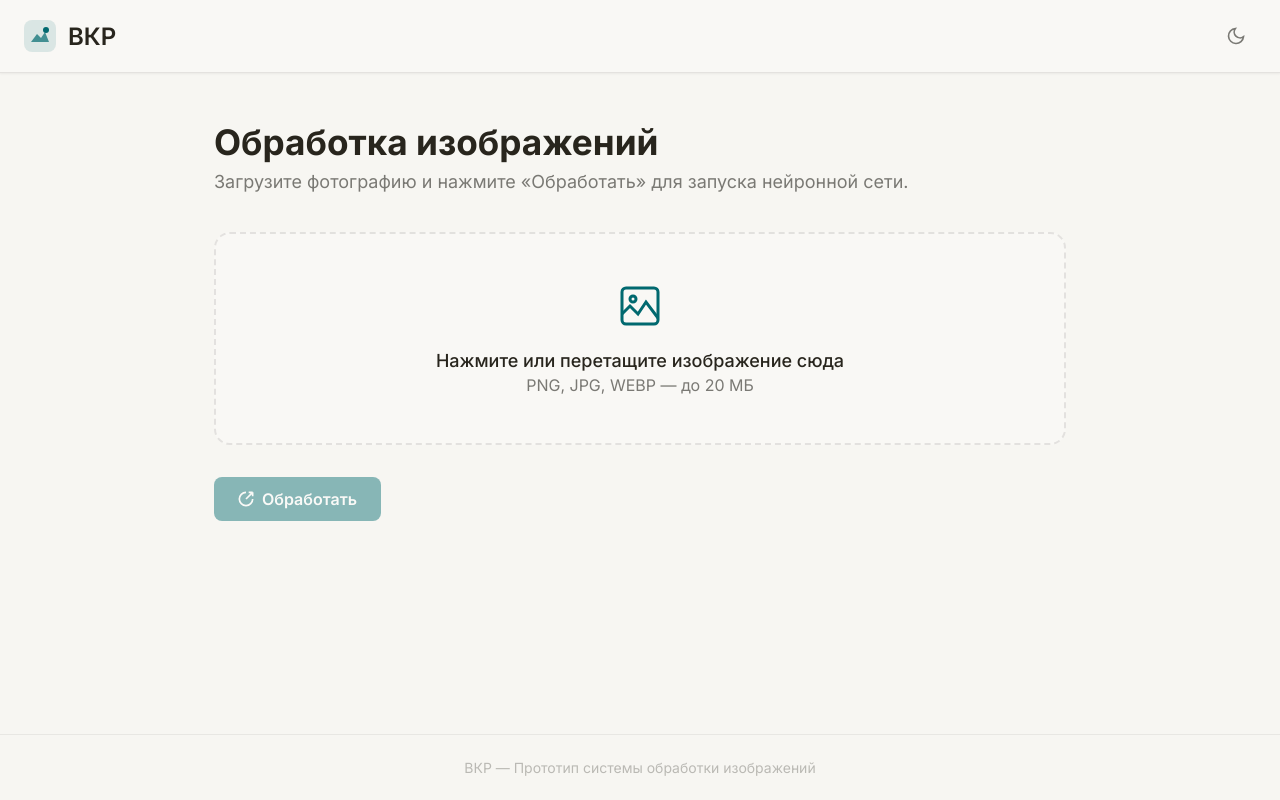
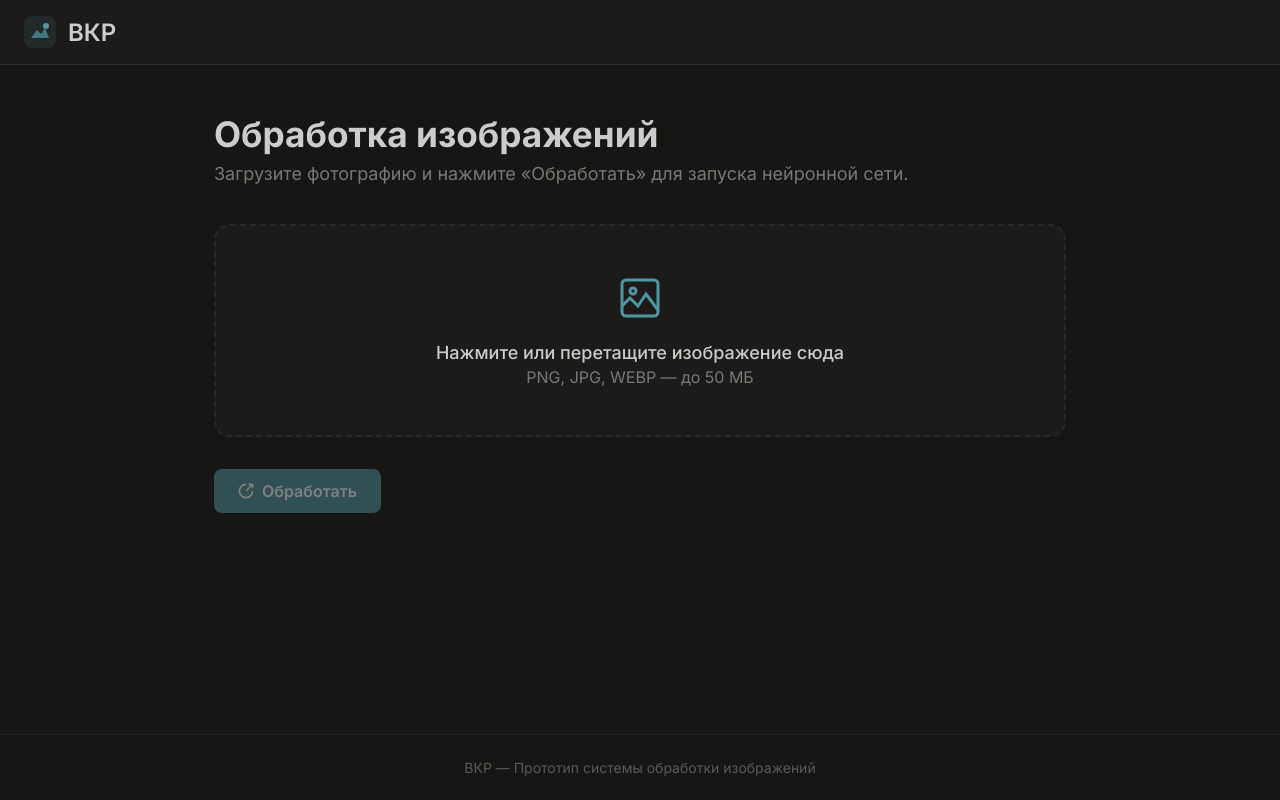
Before and after one commit to vsyroc/a_vkr, a FastAPI app: page / in a window 1280 px wide. Run offline with FastAPI, Linux system fonts and the light colour scheme; parts of the project's set-up code (start-up, migrations or seed data) failed here and were passed over.

Commit message:
refactor: index.html

```diff
--- a/app/templates/index.html
+++ b/app/templates/index.html
@@ -8,39 +8,7 @@
   <link rel="preconnect" href="https://fonts.gstatic.com" crossorigin>
   <link href="https://fonts.googleapis.com/css2?family=Inter:wght@300..700&display=swap" rel="stylesheet">
   <style>
-    /* === DESIGN TOKENS === */
-    :root, [data-theme="light"] {
-      --color-bg:               #f7f6f2;
-      --color-surface:          #f9f8f5;
-      --color-surface-2:        #ffffff;
-      --color-surface-offset:   #f0ede8;
-      --color-border:           rgba(40,37,29,.10);
-      --color-divider:          rgba(40,37,29,.07);
-      --color-text:             #28251d;
-      --color-text-muted:       #7a7974;
-      --color-text-faint:       #bab9b4;
-      --color-primary:          #01696f;
-      --color-primary-hover:    #0c4e54;
-      --color-primary-active:   #0f3638;
-      --color-primary-hl:       #cedcd8;
-      --color-error:            #a12c7b;
-      --color-success:          #437a22;
-      --radius-sm: .375rem; --radius-md: .5rem; --radius-lg: .75rem; --radius-xl: 1rem; --radius-full: 9999px;
-      --shadow-sm: 0 1px 2px rgba(40,37,29,.06);
-      --shadow-md: 0 4px 12px rgba(40,37,29,.08);
-      --shadow-lg: 0 12px 32px rgba(40,37,29,.12);
-      --transition: 180ms cubic-bezier(.16,1,.3,1);
-      --space-1:.25rem; --space-2:.5rem; --space-3:.75rem; --space-4:1rem;
-      --space-5:1.25rem; --space-6:1.5rem; --space-8:2rem; --space-10:2.5rem;
-      --space-12:3rem; --space-16:4rem;
-      --text-xs:clamp(.75rem,.7rem + .25vw,.875rem);
-      --text-sm:clamp(.875rem,.8rem + .35vw,1rem);
-      --text-base:clamp(1rem,.95rem + .25vw,1.125rem);
-      --text-lg:clamp(1.125rem,1rem + .75vw,1.5rem);
-      --text-xl:clamp(1.5rem,1.2rem + 1.25vw,2.25rem);
-      --font-body: 'Inter', system-ui, sans-serif;
-    }
-    [data-theme="dark"] {
+    :root {
       --color-bg:               #171614;
       --color-surface:          #1c1b19;
       --color-surface-2:        #201f1d;
@@ -78,13 +56,12 @@
     a, button, input { transition: color var(--transition), background var(--transition), border-color var(--transition), box-shadow var(--transition), opacity var(--transition); }
     :focus-visible { outline: 2px solid var(--color-primary); outline-offset: 3px; border-radius: var(--radius-sm); }
 
-    /* === LAYOUT === */
     .header {
       position: sticky; top: 0; z-index: 10;
       background: var(--color-surface);
       border-bottom: 1px solid var(--color-border);
       padding: var(--space-4) var(--space-6);
-      display: flex; align-items: center; justify-content: space-between;
+      display: flex; align-items: center;
       box-shadow: var(--shadow-sm);
     }
     .logo {
@@ -94,13 +71,6 @@
     }
     .logo svg { color: var(--color-primary); }
 
-    .theme-toggle {
-      width: 40px; height: 40px; border-radius: var(--radius-full);
-      display: grid; place-items: center;
-      color: var(--color-text-muted);
-    }
-    .theme-toggle:hover { background: var(--color-surface-offset); color: var(--color-text); }
-
     main {
       flex: 1;
       max-width: 900px;
@@ -269,18 +265,12 @@
     </svg>
     ВКР
   </a>
-  <button class="theme-toggle" data-theme-toggle aria-label="Сменить тему">
-    <svg width="20" height="20" viewBox="0 0 24 24" fill="none" stroke="currentColor" stroke-width="2">
-      <path d="M21 12.79A9 9 0 1 1 11.21 3 7 7 0 0 0 21 12.79z"/>
-    </svg>
-  </button>
 </header>
 
 <main>
   <h1 class="page-title">Обработка изображений</h1>
   <p class="page-subtitle">Загрузите фотографию и нажмите «Обработать» для запуска нейронной сети.</p>
 
-  <!-- Upload Zone -->
   <div class="upload-zone" id="uploadZone">
     <input type="file" id="fileInput" accept="image/*" aria-label="Выбрать изображение" />
     <svg class="upload-icon" width="48" height="48" viewBox="0 0 24 24" fill="none" stroke="currentColor" stroke-width="1.5">
@@ -289,10 +279,9 @@
       <circle cx="8.5" cy="8.5" r="1.5"/>
     </svg>
     <p class="upload-zone-text">Нажмите или перетащите изображение сюда</p>
-    <p class="upload-zone-hint">PNG, JPG, WEBP — до 20 МБ</p>
+    <p class="upload-zone-hint">PNG, JPG, WEBP — до 50 МБ</p>
   </div>
 
-  <!-- Actions -->
   <div class="actions">
     <button class="btn btn-primary" id="processBtn" disabled>
       <svg width="16" height="16" viewBox="0 0 24 24" fill="none" stroke="currentColor" stroke-width="2.5">
@@ -356,43 +367,43 @@
 
 <footer>ВКР &mdash; Прототип системы обработки изображений</footer>
 
+<!-- Lightbox -->
+<div class="lightbox" id="lightbox" role="dialog" aria-label="Просмотр изображения">
+  <button class="lightbox-close" id="lightboxClose" aria-label="Закрыть">
+    <svg width="18" height="18" viewBox="0 0 24 24" fill="none" stroke="currentColor" stroke-width="2.5">
+      <line x1="18" y1="6" x2="6" y2="18"/><line x1="6" y1="6" x2="18" y2="18"/>
+    </svg>
+  </button>
+  <img id="lightboxImg" src="" alt="" />
+  <span class="lightbox-label" id="lightboxLabel"></span>
+</div>
+
 <script>
-  // --- Theme toggle ---
-  (function(){
-    const t = document.querySelector('[data-theme-toggle]');
-    const r = document.documentElement;
-    let d = matchMedia('(prefers-color-scheme:dark)').matches ? 'dark' : 'light';
-    r.setAttribute('data-theme', d);
-    updateToggleIcon(d);
-    t && t.addEventListener('click', () => {
-      d = d === 'dark' ? 'light' : 'dark';
-      r.setAttribute('data-theme', d);
-      updateToggleIcon(d);
-    });
-    function updateToggleIcon(theme) {
-      if (!t) return;
-      t.innerHTML = theme === 'dark'
-        ? '<svg width="20" height="20" viewBox="0 0 24 24" fill="none" stroke="currentColor" stroke-width="2"><circle cx="12" cy="12" r="5"/><path d="M12 1v2M12 21v2M4.22 4.22l1.42 1.42M18.36 18.36l1.42 1.42M1 12h2M21 12h2M4.22 19.78l1.42-1.42M18.36 5.64l1.42-1.42"/></svg>'
-        : '<svg width="20" height="20" viewBox="0 0 24 24" fill="none" stroke="currentColor" stroke-width="2"><path d="M21 12.79A9 9 0 1 1 11.21 3 7 7 0 0 0 21 12.79z"/></svg>';
-    }
-  })();
-
-  // --- App logic ---
-  const fileInput     = document.getElementById('fileInput');
-  const uploadZone    = document.getElementById('uploadZone');
-  const processBtn    = document.getElementById('processBtn');
-  const resetBtn      = document.getElementById('resetBtn');
-  const previewSection  = document.getElementById('previewSection');
-  const originalPreview  = document.getElementById('originalPreview');
-  const processedPreview = document.getElementById('processedPreview');
+  const fileInput          = document.getElementById('fileInput');
+  const uploadZone         = document.getElementById('uploadZone');
+  const processBtn         = document.getElementById('processBtn');
+  const resetBtn           = document.getElementById('resetBtn');
+  const previewSection     = document.getElementById('previewSection');
+  const originalPreview    = document.getElementById('originalPreview');
+  const processedPreview   = document.getElementById('processedPreview');
   const originalPlaceholder  = document.getElementById('originalPlaceholder');
   const processedPlaceholder = document.getElementById('processedPlaceholder');
-  const statusBar    = document.getElementById('statusBar');
-  const statusText   = document.getElementById('statusText');
-  const statusSpinner = document.getElementById('statusSpinner');
-  const statusIcon   = document.getElementById('statusIcon');
+  const statusBar          = document.getElementById('statusBar');
+  const statusText         = document.getElementById('statusText');
+  const statusSpinner      = document.getElementById('statusSpinner');
+  const statusIcon         = document.getElementById('statusIcon');
+  const downloadBtn        = document.getElementById('downloadBtn');
+  const expandOriginal     = document.getElementById('expandOriginal');
+  const expandProcessed    = document.getElementById('expandProcessed');
+  const originalWrap       = document.getElementById('originalWrap');
+  const processedWrap      = document.getElementById('processedWrap');
+  const lightbox           = document.getElementById('lightbox');
+  const lightboxImg        = document.getElementById('lightboxImg');
+  const lightboxLabel      = document.getElementById('lightboxLabel');
+  const lightboxClose      = document.getElementById('lightboxClose');
 
   let selectedFile = null;
+  let processedUrl = null;
 
   // Drag & drop
   uploadZone.addEventListener('dragover', e => { e.preventDefault(); uploadZone.classList.add('drag-over'); });
@@ -403,25 +414,23 @@
     const f = e.dataTransfer.files[0];
     if (f && f.type.startsWith('image/')) loadFile(f);
   });
-
-  fileInput.addEventListener('change', () => {
-    if (fileInput.files[0]) loadFile(fileInput.files[0]);
-  });
+  fileInput.addEventListener('change', () => { if (fileInput.files[0]) loadFile(fileInput.files[0]); });
 
   function loadFile(file) {
     selectedFile = file;
+    processedUrl = null;
     const url = URL.createObjectURL(file);
     originalPreview.src = url;
     originalPreview.style.display = 'block';
     originalPlaceholder.style.display = 'none';
-
-    // Reset processed side
     processedPreview.style.display = 'none';
     processedPlaceholder.style.display = 'flex';
-
     previewSection.classList.add('visible');
     processBtn.disabled = false;
     resetBtn.style.display = 'inline-flex';
+    downloadBtn.disabled = true;
+    expandOriginal.disabled = false;
+    expandProcessed.disabled = true;
     hideStatus();
   }
 
@@ -429,18 +438,18 @@
     if (!selectedFile) return;
     processBtn.disabled = true;
     showStatus('loading', 'Обработка изображения...');
-
     const formData = new FormData();
     formData.append('file', selectedFile);
-
     try {
       const res = await fetch('/api/process', { method: 'POST', body: formData });
       if (!res.ok) throw new Error(`HTTP ${res.status}`);
       const data = await res.json();
-
-      processedPreview.src = data.processed_url;
+      processedUrl = data.processed_url;
+      processedPreview.src = processedUrl;
       processedPreview.style.display = 'block';
       processedPlaceholder.style.display = 'none';
+      downloadBtn.disabled = false;
+      expandProcessed.disabled = false;
       showStatus('success', 'Обработка завершена успешно!');
     } catch (err) {
       showStatus('error', `Ошибка: ${err.message}`);
@@ -451,6 +460,7 @@
 
   resetBtn.addEventListener('click', () => {
     selectedFile = null;
+    processedUrl = null;
     fileInput.value = '';
     originalPreview.src = '';
     originalPreview.style.display = 'none';
@@ -461,8 +471,42 @@
     previewSection.classList.remove('visible');
     processBtn.disabled = true;
     resetBtn.style.display = 'none';
+    downloadBtn.disabled = true;
+    expandOriginal.disabled = true;
+    expandProcessed.disabled = true;
     hideStatus();
   });
+
+  // Скачать результат
+  downloadBtn.addEventListener('click', () => {
+    if (!processedUrl) return;
+    const a = document.createElement('a');
+    a.href = processedUrl;
+    a.download = 'result.jpg';
+    a.click();
+  });
+
+  // Lightbox
+  function openLightbox(src, label) {
+    lightboxImg.src = src;
+    lightboxLabel.textContent = label;
+    lightbox.classList.add('open');
+    document.body.style.overflow = 'hidden';
+  }
+  function closeLightbox() {
+    lightbox.classList.remove('open');
+    document.body.style.overflow = '';
+    lightboxImg.src = '';
+  }
+
+  expandOriginal.addEventListener('click', () => openLightbox(originalPreview.src, 'Оригинал'));
+  expandProcessed.addEventListener('click', () => openLightbox(processedPreview.src, 'Результат'));
+  originalWrap.addEventListener('click', () => { if (!expandOriginal.disabled) openLightbox(originalPreview.src, 'Оригинал'); });
+  processedWrap.addEventListener('click', () => { if (!expandProcessed.disabled) openLightbox(processedPreview.src, 'Результат'); });
+
+  lightboxClose.addEventListener('click', closeLightbox);
+  lightbox.addEventListener('click', e => { if (e.target === lightbox) closeLightbox(); });
+  document.addEventListener('keydown', e => { if (e.key === 'Escape') closeLightbox(); });
 
   function showStatus(type, msg) {
     statusBar.className = `status-bar visible ${type}`;
```
Also changed, not shown: other parts of app/templates/index.html (+96 -40 lines).
